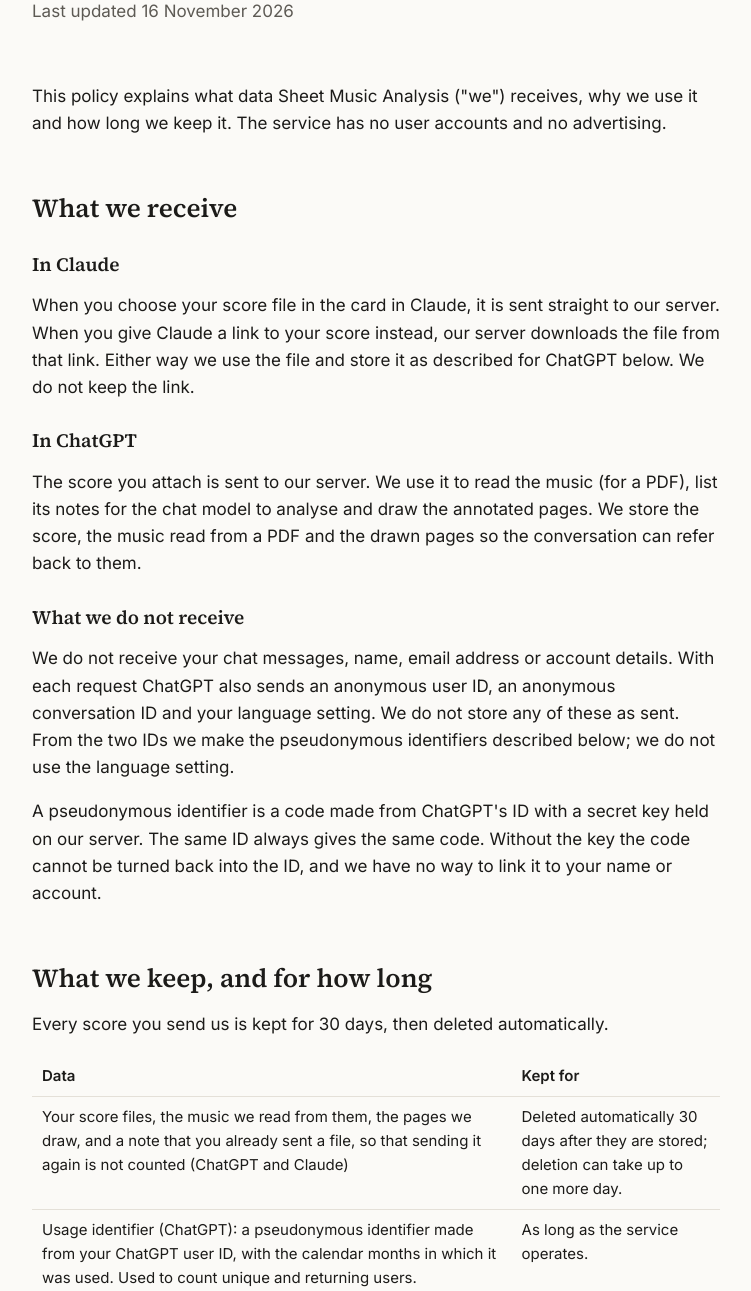
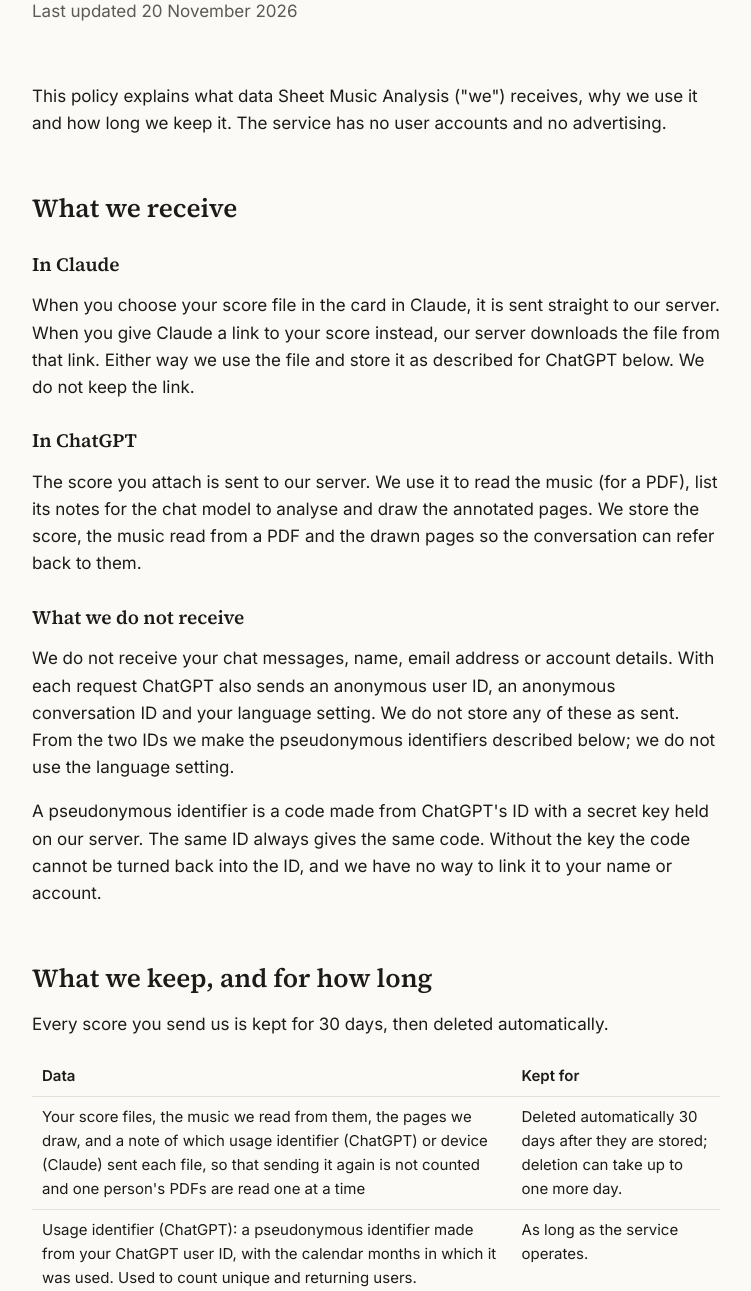
Before and after one commit to Vedat-Ozkan/sheet-music-analysis, a plain HTML site: page site/privacy.html in a window 1280 px wide. Shown: the part 185-1476 px from the top of the page, without its empty margins (264-1015 px from the left). Drawn offline with Linux system fonts and the light colour scheme.

Commit message:
Privacy page: files are kept with the usage identifier or device that sent them
The cold review of 2026-11-20 found the page said "we do not know who sent a
given file", while the server keeps, per usage identifier or device, a note of
each file it sent and the PDF it is reading.

Co-Authored-By: Claude Opus 5.5 <noreply@anthropic.com>

```diff
--- a/site/privacy.html
+++ b/site/privacy.html
@@ -21,7 +21,7 @@
 <main class="wrap narrow">
   <section class="hero">
     <h1>Privacy policy</h1>
-    <p class="muted">Last updated 16 November 2026</p>
+    <p class="muted">Last updated 20 November 2026</p>
   </section>
 
   <p>This policy explains what data Sheet Music Analysis ("we") receives, why we use it and how long we keep it. The service has no user accounts and no advertising.</p>
@@ -39,7 +39,7 @@
   <p>Every score you send us is kept for 30 days, then deleted automatically.</p>
   <div class="table-scroll"><table>
     <tr><th>Data</th><th>Kept for</th></tr>
-    <tr><td>Your score files, the music we read from them, the pages we draw, and a note that you already sent a file, so that sending it again is not counted (ChatGPT and Claude)</td><td>Deleted automatically 30 days after they are stored; deletion can take up to one more day.</td></tr>
+    <tr><td>Your score files, the music we read from them, the pages we draw, and a note of which usage identifier (ChatGPT) or device (Claude) sent each file, so that sending it again is not counted and one person's PDFs are read one at a time</td><td>Deleted automatically 30 days after they are stored; deletion can take up to one more day.</td></tr>
     <tr><td>Usage identifier (ChatGPT): a pseudonymous identifier made from your ChatGPT user ID, with the calendar months in which it was used. Used to count unique and returning users.</td><td>As long as the service operates.</td></tr>
     <tr><td>Conversation identifier (ChatGPT): a pseudonymous identifier made from the conversation ID, with the number of analyses drawn in that conversation. Used to ask "Was this analysis helpful?" only once per conversation.</td><td>Deleted automatically 30 days after the conversation's last analysis; deletion can take up to one more day.</td></tr>
     <tr><td>Daily counts that keep the free service fair: how many new scores each usage identifier (ChatGPT) or device sent today, and how many files were sent today from each internet connection. A device is a random code the upload card in Claude keeps in your browser; an internet connection is counted by Cloudflare under a form of its address scrambled with a secret key, never the address itself.</td><td>Deleted automatically after 2 days.</td></tr>
@@ -61,7 +61,7 @@
   </ul>
 
   <h2>Your rights</h2>
-  <p>You can ask what data we hold about you, or ask us to delete it, by emailing <a href="mailto:support@sheetmusicanalysis.com">support@sheetmusicanalysis.com</a>. We do not know who sent a given file, so include the date and the name of the piece. We cannot link a usage identifier to a person, so we cannot find one person's identifier on request.</p>
+  <p>You can ask what data we hold about you, or ask us to delete it, by emailing <a href="mailto:support@sheetmusicanalysis.com">support@sheetmusicanalysis.com</a>. Files are stored with a usage identifier or device code, never your name or email address, so we cannot find your files from who you are: include the date and the name of the piece. We cannot link a usage identifier to a person, so we cannot find one person's identifier on request.</p>
   <p>The service is meant for general audiences, including students under 18. It does not knowingly collect personal information from anyone.</p>
 
   <h2>Changes</h2>
```
